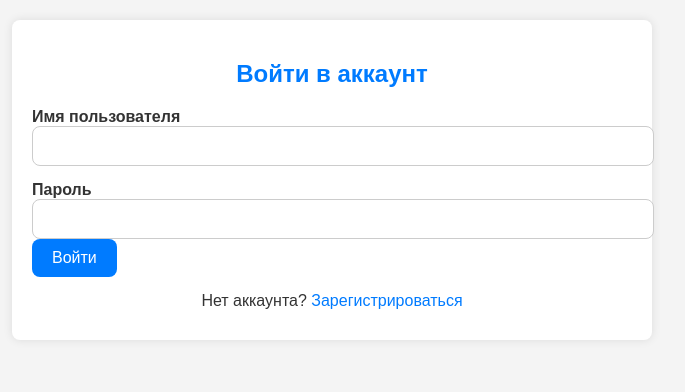
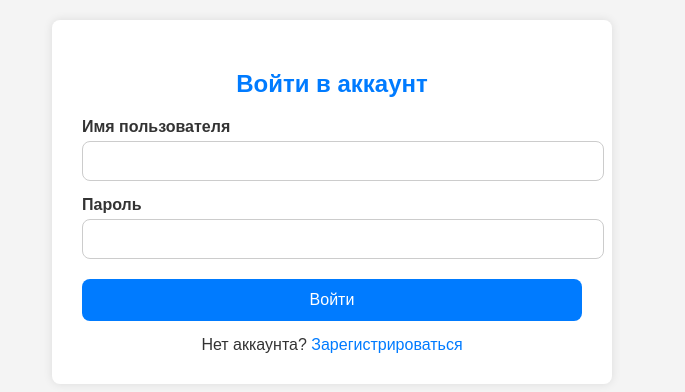
Before and after one commit to shchegolikhin-srgy/notebook, a Python web app: template app/templates/login.html in a window 1280 px wide. Shown: the top 392 px of the page, without its empty margins (308-993 px from the left). Run offline with Jinja, Linux system fonts and the light colour scheme; the template is opened without the code that fills it, so the values that code supplies are empty.

Commit message:
изменение стиля

```diff
--- a/app/static/style.css
+++ b/app/static/style.css
@@ -15,22 +15,19 @@ body {
   color: var(--text-color);
 }
 
-.container,
-.form-container {
+.container {
   max-width: 600px;
   width: 95%;
   margin: auto;
   background: var(--container-bg);
-  padding: 20px 20px 30px;
+  padding: 20px;
   border-radius: var(--border-radius);
   box-shadow: var(--shadow);
 }
 
-h1,
-h2 {
+h1, h2 {
   text-align: center;
   color: var(--primary-color);
-  margin-bottom: 20px;
 }
 
 .input-group {
@@ -40,16 +37,12 @@ h2 {
   margin-bottom: 20px;
 }
 
-.input-group input,
-input[type="text"],
-input[type="password"],
-input[type="email"] {
+.input-group input {
   flex: 1 1 100%;
   padding: 10px;
   font-size: 16px;
   border: 1px solid #ccc;
   border-radius: var(--border-radius);
-  width: 100%;
 }
 
 .input-group button,
@@ -94,29 +87,30 @@ li .actions button:hover {
   background-color: #c82333;
 }
 
+form {
+  max-width: 400px;
+  width: 95%;
+  margin: auto;
+  background: white;
+  padding: 20px;
+  border-radius: var(--border-radius);
+  box-shadow: var(--shadow);
+}
+
 label {
   display: block;
-  margin-top: 15px;
-  font-weight: bold;
+  margin-top: 10px;
 }
 
-.switch-link {
-  text-align: center;
-  margin-top: 15px;
+input[type="text"],
+input[type="password"] {
+  width: 100%;
+  padding: 10px;
+  margin-top: 5px;
+  border: 1px solid #ccc;
+  border-radius: var(--border-radius);
 }
 
-.switch-link a {
-  color: var(--primary-color);
-  text-decoration: none;
-}
-
-.switch-link a:hover {
-  text-decoration: underline;
-}
-
-#register-form {
-  display: none;
-}
 @media (max-width: 600px) {
   .input-group {
     flex-direction: column;
@@ -125,8 +119,4 @@ label {
   .input-group button {
     width: 100%;
   }
-
-  .form-container {
-    padding: 20px;
-  }
 }
--- a/app/templates/login.html
+++ b/app/templates/login.html
@@ -4,7 +4,99 @@
   <meta charset="UTF-8" />
   <meta name="viewport" content="width=device-width, initial-scale=1.0"/>
   <title>Вход / Регистрация</title>
-  <link rel="stylesheet" href="/static/style.css" />
+  <style>
+    :root {
+      --primary-color: #007BFF;
+      --background-color: #f4f4f4;
+      --container-bg: white;
+      --text-color: #333;
+      --border-radius: 8px;
+      --shadow: 0 0 10px rgba(0, 0, 0, 0.1);
+    }
+
+    body {
+      font-family: Arial, sans-serif;
+      background-color: var(--background-color);
+      margin: 0;
+      padding: 20px;
+      color: var(--text-color);
+    }
+
+    .form-container {
+      max-width: 500px;
+      width: 95%;
+      margin: auto;
+      background: var(--container-bg);
+      padding: 30px;
+      border-radius: var(--border-radius);
+      box-shadow: var(--shadow);
+    }
+
+    h2 {
+      text-align: center;
+      color: var(--primary-color);
+      margin-bottom: 20px;
+    }
+
+    label {
+      display: block;
+      margin-top: 15px;
+      font-weight: bold;
+    }
+
+    input[type="text"],
+    input[type="password"],
+    input[type="email"] {
+      width: 100%;
+      padding: 10px;
+      margin-top: 5px;
+      border: 1px solid #ccc;
+      border-radius: var(--border-radius);
+      font-size: 16px;
+    }
+
+    button[type="submit"] {
+      margin-top: 20px;
+      width: 100%;
+      padding: 12px;
+      font-size: 16px;
+      cursor: pointer;
+      background-color: var(--primary-color);
+      color: white;
+      border: none;
+      border-radius: var(--border-radius);
+      transition: background 0.3s ease;
+    }
+
+    button[type="submit"]:hover {
+      background-color: #0056b3;
+    }
+
+    .switch-link {
+      text-align: center;
+      margin-top: 15px;
+    }
+
+    .switch-link a {
+      color: var(--primary-color);
+      text-decoration: none;
+      cursor: pointer;
+    }
+
+    .switch-link a:hover {
+      text-decoration: underline;
+    }
+
+    #register-form {
+      display: none;
+    }
+
+    @media (max-width: 600px) {
+      .form-container {
+        padding: 20px;
+      }
+    }
+  </style>
 </head>
 <body>
 
```
